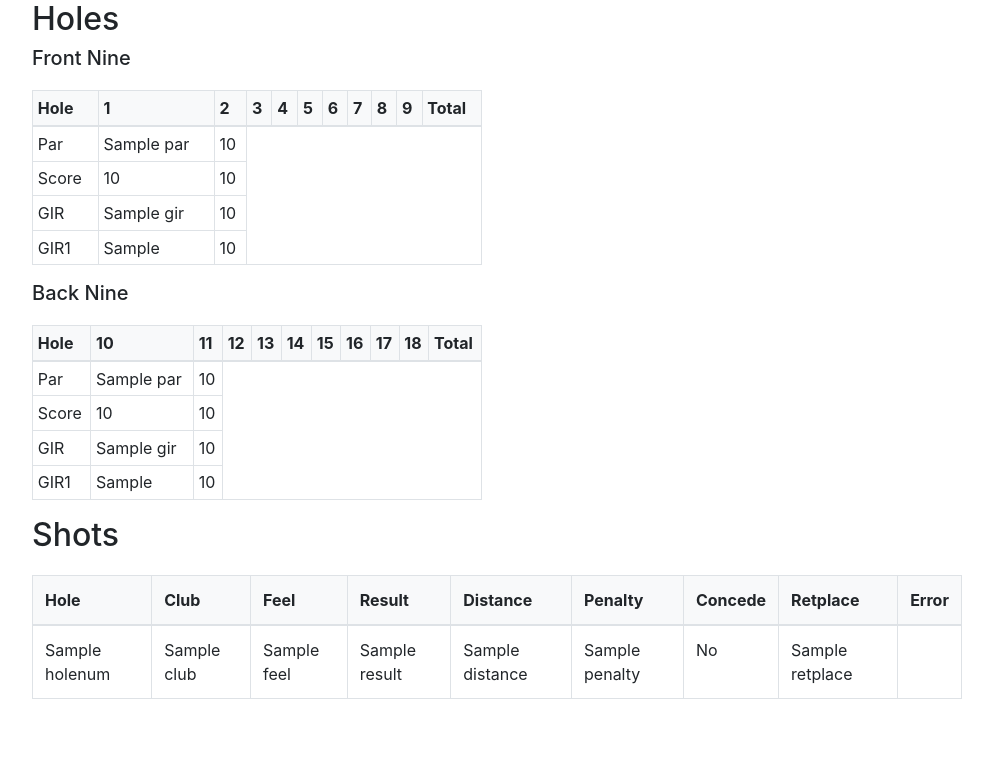
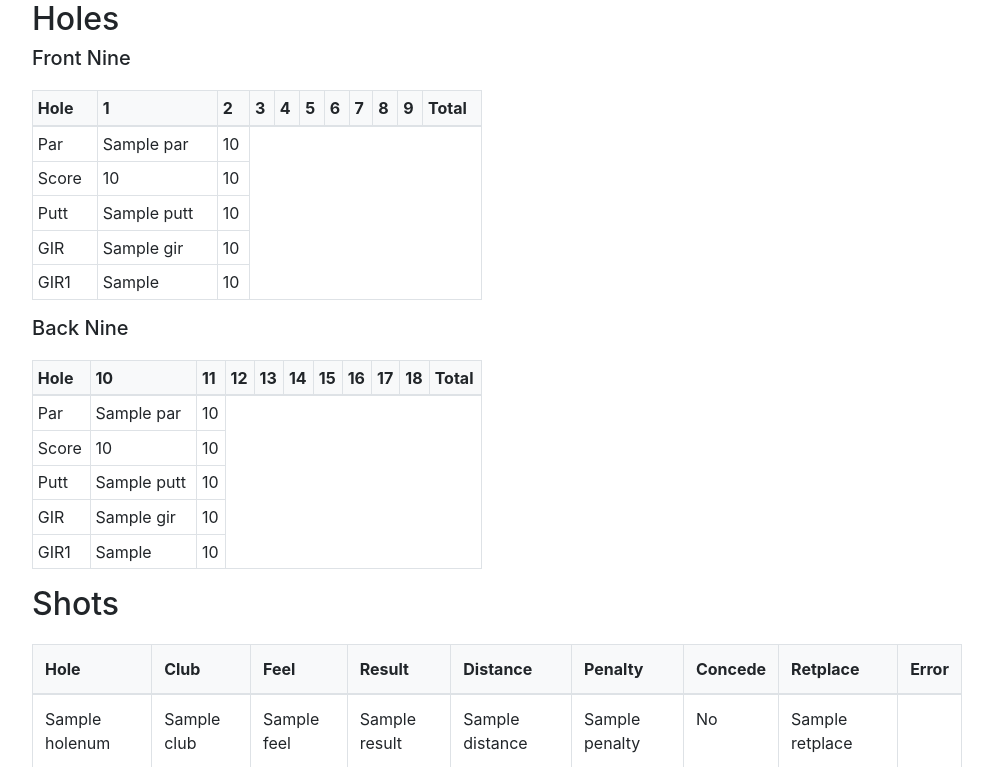
Before and after one commit to JoonYong-Kim/lalagolf, a Flask app: template src/webapp/templates/round_detail.html in a window 1280 px wide. Shown: the part 1296-2063 px from the top of the page, without its empty margins (143-1136 px from the left). Before the commit the page ends 1995 px from the top, so only its background shows below. Run offline with Flask 3, Linux system fonts and the light colour scheme; the template is opened without the code that fills it: most values are stand-ins (such as "Sample title", 1, 10 or a date in 2020); parts of the project's set-up code (start-up, migrations or seed data) failed here and were passed over; some libraries are stand-ins or nearby versions.

Commit message:
라운드 정보 개선

```diff
--- a/src/webapp/routes.py
+++ b/src/webapp/routes.py
@@ -71,16 +71,13 @@
     # Group shots by hole for easier GIR calculation
     holes_info = [[], []]
     for hole_info in holes_from_db:
+        hole_info['score'] = hole_info['score'] - hole_info['par']
         hole_info['GIR'] = True if hole_info['par'] >= hole_info['score'] - hole_info['putt'] + 2 else False
         hole_info['GIR1'] = True if hole_info['par'] >= hole_info['score'] - hole_info['putt'] + 1 else False
         if hole_info['holenum'] < 10:
             holes_info[0].append(hole_info)
         else:
             holes_info[1].append(hole_info)
-
-    for shot in processed_shots:
-        if shot['holenum'] in holes_with_shots:
-            holes_with_shots[shot['holenum']]['shots'].append(shot)
 
     # Prepare data for club analysis chart
     club_counts = {}
--- a/src/webapp/templates/round_detail.html
+++ b/src/webapp/templates/round_detail.html
@@ -133,6 +133,13 @@
                         <td>{{ holes_info[0] | sum(attribute='score') }}</td>
                     </tr>
                     <tr>
+                        <td>Putt</td>
+                        {% for hole in holes_info[0]%}
+                        <td>{{ hole.putt}}</td>
+                        {% endfor %}
+                        <td>{{ holes_info[0] | sum(attribute='putt') }}</td>
+                    </tr>
+                    <tr>
                         <td>GIR</td>
                         {% for hole in holes_info[0] %}
                         <td>{{ hole.GIR }}</td>
@@ -177,6 +184,13 @@
                         <td>{{ hole.score }}</td>
                         {% endfor %}
                         <td>{{ holes_info[1] | sum(attribute='score') }}</td>
+                    </tr>
+                    <tr>
+                        <td>Putt</td>
+                        {% for hole in holes_info[1] %}
+                        <td>{{ hole.putt}}</td>
+                        {% endfor %}
+                        <td>{{ holes_info[1] | sum(attribute='putt') }}</td>
                     </tr>
                     <tr>
                         <td>GIR</td>
```
